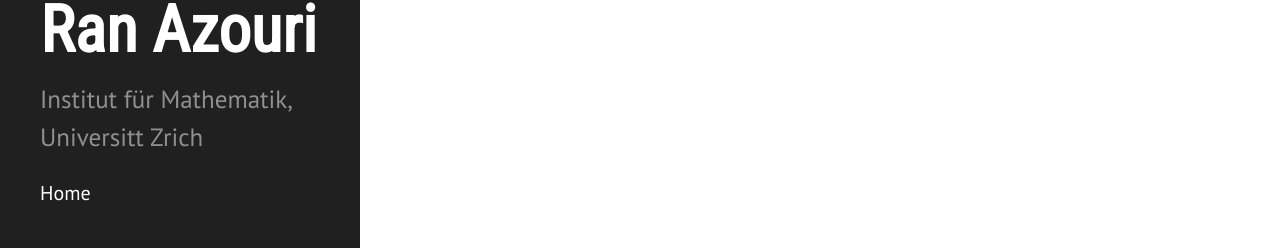
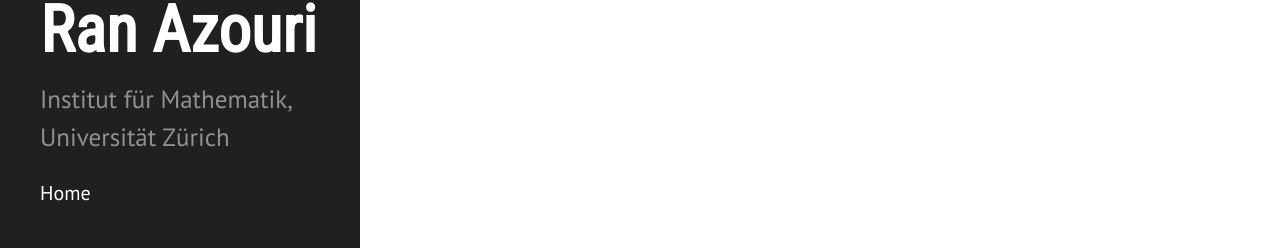
Before and after one commit to ransass/ransass.github.io, a Jekyll site: the page built from index.html, in a window 1280 px wide. Shown: the part 649-897 px from the top of the page. Built offline with Jekyll 4.4.1, drawn with Linux system fonts in a browser that asks for light colours; some web fonts are replaced; the list of posts is cut into pages by our own code.

Commit message:
Update _config.yml

```diff
--- a/_config.yml
+++ b/_config.yml
@@ -9,7 +9,7 @@
 # Setup
 title:            Ran Azouri
 tagline:          'bbb'
-description:     'Institut für Mathematik, Universitt Zrich'
+description:     'Institut für Mathematik, Universität Zürich'
 # description:      'A'
 url:              https://www.ranazouri.com
 baseurl:          /
```
